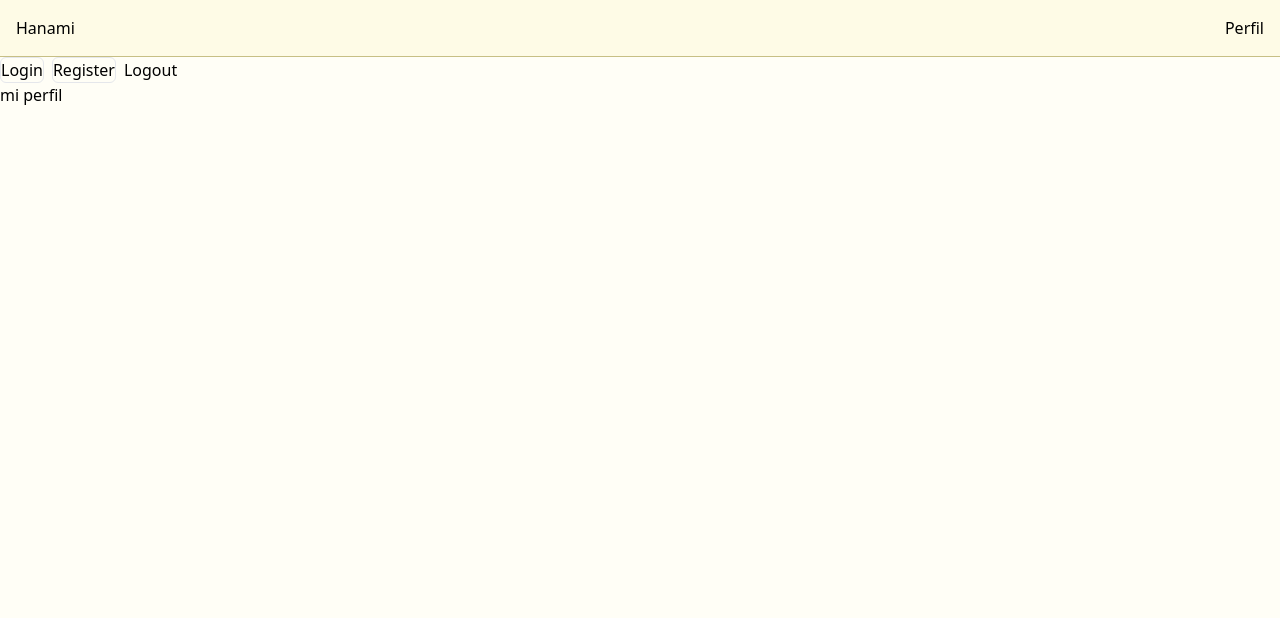
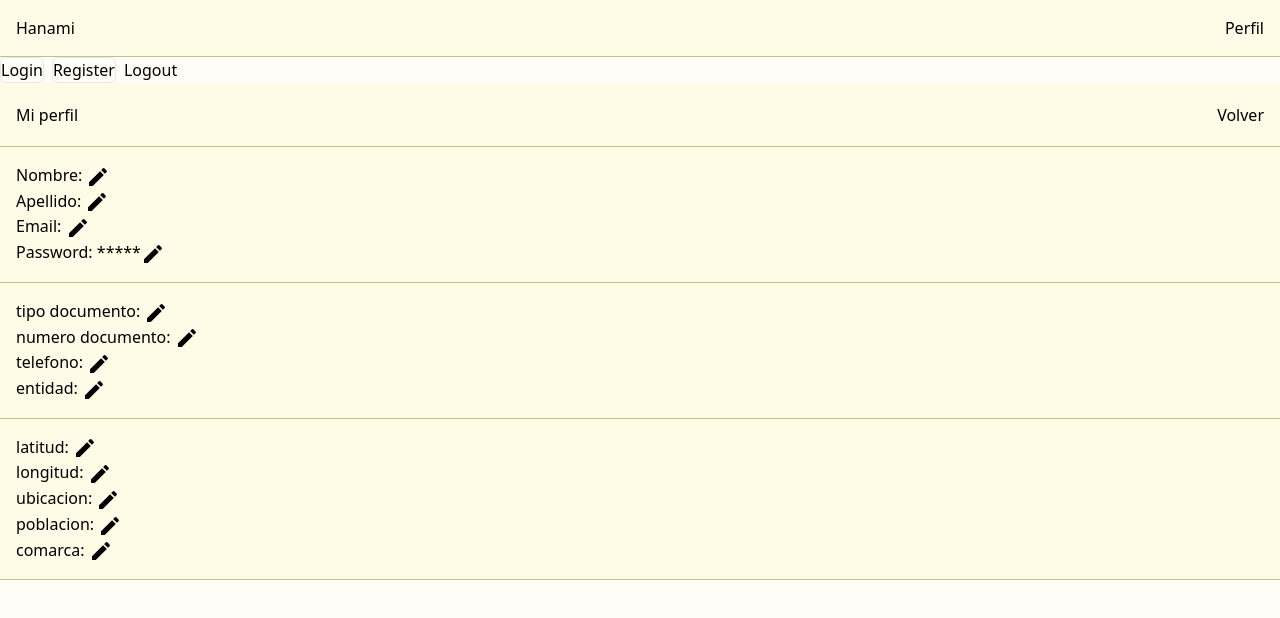
Before and after one commit to salah-NaN/front-backoffice-hanami, a React (Vite) app: page /miperfil in a window 1280 px wide. Shown: the top 618 px of the page. Built offline with nearby package versions, Linux system fonts and the light colour scheme.

Commit message:
Perfil actualizado

```diff
--- a/src/components/MiPerfil.jsx
+++ b/src/components/MiPerfil.jsx
@@ -1,16 +1,311 @@
-import { useNavigate } from 'react-router-dom';
-import { useContext } from 'react';
+import { useNavigate } from "react-router-dom";
+import { useContext, useState, useEffect } from "react";
+import { TextField, Button, Box } from "@mui/material";
 import Contexto from "../Contexto";
-
-import { redirect } from 'react-router-dom';
+import EditIcon from "@mui/icons-material/Edit";
+import SaveIcon from "@mui/icons-material/Save";
 
 export default () => {
-    const redirect = useNavigate();
-    const {loguejat} = useContext(Contexto)
-    console.log(loguejat)
-    return (
-        <div>mi perfil
+  const API_URL = "http://localhost:3000/api";
+  const redirect = useNavigate();
+  const { loguejat } = useContext(Contexto);
+  const [propietario, setPropietario] = useState({});
+  const [editableField, setEditableField] = useState(null);
 
-        </div>
-    )
-}
+  useEffect(() => {
+    if (loguejat && loguejat.propietario_id) {
+      fetch(`${API_URL}/propietarios/${loguejat.propietario_id}`)
+        .then((resp) => resp.json())
+        .then((data) => setPropietario(data))
+        .catch((err) => console.log(err));
+    }
+  }, [loguejat]);
+
+  const handleFieldEdit = (fieldName) => {
+    setEditableField(fieldName);
+  };
+
+  const handleFieldChange = (e, fieldName) => {
+    setPropietario({ ...propietario, [fieldName]: e.target.value });
+  };
+
+  const handleFieldSave = async (fieldName) => {
+    try {
+      const response = await fetch(
+        `${API_URL}/propietarios/${loguejat.propietario_id}`,
+        {
+          method: "PUT",
+          headers: {
+            "Content-Type": "application/json",
+          },
+          body: JSON.stringify({ [fieldName]: propietario[fieldName] }),
+        }
+      );
+      if (response.ok) {
+        setEditableField(null);
+      } else {
+        console.error("Error al guardar los cambios");
+      }
+    } catch (error) {
+      console.error("Error al guardar los cambios:", error);
+    }
+  };
+
+  return (
+    <div>
+      <div className="flex flex-row grid-2 items-center w-full h-16 justify-between p-4 bg-cream-header border-b border-header-border">
+        <h1>Mi perfil</h1>
+        <button onClick={() => redirect("/Home")}>Volver</button>
+      </div>
+      <div className="flex flex-col justify-between w-full h-full p-4 bg-cream-header border-b border-header-border">
+        <p>
+          Nombre:{" "}
+          {editableField === "nombre" ? (
+            <>
+              <input
+                type="text"
+                value={propietario.nombre}
+                onChange={(e) => handleFieldChange(e, "nombre")}
+              />
+              <SaveIcon onClick={() => handleFieldSave("nombre")} />
+            </>
+          ) : (
+            <>
+              {propietario.nombre}
+              <EditIcon onClick={() => handleFieldEdit("nombre")} />
+            </>
+          )}
+        </p>
+        <p>
+          Apellido:{" "}
+          {editableField === "apellidos" ? (
+            <>
+              <input
+                type="text"
+                value={propietario.apellidos}
+                onChange={(e) => handleFieldChange(e, "apellidos")}
+              />
+              <SaveIcon onClick={() => handleFieldSave("apellidos")} />
+            </>
+          ) : (
+            <>
+              {propietario.apellidos}
+              <EditIcon onClick={() => handleFieldEdit("apellidos")} />
+            </>
+          )}
+        </p>
+        <p>
+          Email:{" "}
+          {editableField === "email" ? (
+            <>
+              <input
+                type="text"
+                value={propietario.email}
+                onChange={(e) => handleFieldChange(e, "email")}
+              />
+              <SaveIcon onClick={() => handleFieldSave("email")} />
+            </>
+          ) : (
+            <>
+              {propietario.email}
+              <EditIcon onClick={() => handleFieldEdit("email")} />
+            </>
+          )}
+        </p>
+        <p>
+          Password:{" "}
+          {editableField === "password" ? (
+            <>
+              <input
+                type="text"
+                value={propietario.password}
+                onChange={(e) => handleFieldChange(e, "password")}
+              />
+              <SaveIcon onClick={() => handleFieldSave("password")} />
+            </>
+          ) : (
+            <>
+              {'*****'}
+              <EditIcon onClick={() => handleFieldEdit("password")} />
+            </>
+          )}
+        </p>
+
+        {/* Seccion documentacion*/}
+      </div>
+      <div className="flex flex-col p-4 bg-cream-header border-b border-header-border">
+        <p>
+          tipo documento:{" "}
+          {editableField === "tipo_documento" ? (
+            <>
+              <select
+                value={propietario.tipo_documento}
+                onChange={(e) => handleFieldChange(e, "tipo_documento")}
+              >
+                <option value="DNI">DNI</option>
+                <option value="CIF">CIF</option>
+                <option value="NIE">NIE</option>
+              </select>
+              <SaveIcon onClick={() => handleFieldSave("tipo_documento")} />
+            </>
+          ) : (
+            <>
+              {propietario.tipo_documento}
+              <EditIcon onClick={() => handleFieldEdit("tipo_standard")} />
+            </>
+          )}
+        </p>
+        <p>
+          numero documento:{" "}
+          {editableField === "num_doc" ? (
+            <>
+              <input
+                type="text"
+                value={propietario.num_doc}
+                onChange={(e) => handleFieldChange(e, "num_doc")}
+              />
+              <SaveIcon onClick={() => handleFieldSave("num_doc")} />
+            </>
+          ) : (
+            <>
+              {propietario.num_doc}
+              <EditIcon onClick={() => handleFieldEdit("num_doc")} />
+            </>
+          )}
+        </p>
+        <p>
+          telefono:{" "}
+          {editableField === "telefono" ? (
+            <>
+              <input
+                type="text"
+                value={propietario.telefono}
+                onChange={(e) => handleFieldChange(e, "telefono")}
+              />
+              <SaveIcon onClick={() => handleFieldSave("telefono")} />
+            </>
+          ) : (
+            <>
+              {propietario.telefono}
+
+              <EditIcon onClick={() => handleFieldEdit("telefono")} />
+            </>
+          )}
+        </p>
+        <p>
+          entidad:{" "}
+          {editableField === "entidad" ? (
+            <>
+              <input
+                type="text"
+                value={propietario.entidad}
+                onChange={(e) => handleFieldChange(e, "entidad")}
+              />
+              <SaveIcon onClick={() => handleFieldSave("entidad")} />
+            </>
+          ) : (
+            <>
+              {propietario.entidad}
+              <EditIcon onClick={() => handleFieldEdit("entidad")} />
+            </>
+          )}
+        </p>
+
+        {/* Seccion ubicacion*/}
+      </div>
+      <div className="flex flex-col p-4 bg-cream-header border-b border-header-border">
+        <p>
+          latitud:{" "}
+          {editableField === "latitud" ? (
+            <>
+              <input
+                type="text"
+                value={propietario.latitud}
+                onChange={(e) => handleFieldChange(e, "latitud")}
+              />
+              <SaveIcon onClick={() => handleFieldSave("latitud")} />
+            </>
+          ) : (
+            <>
+              {propietario.latitud}
+              <EditIcon onClick={() => handleFieldEdit("latitud")} />
+            </>
+          )}
+        </p>
+        <p>
+          longitud:{" "}
+          {editableField === "longitud" ? (
+            <>
+              <input
+                type="text"
+                value={propietario.longitud}
+                onChange={(e) => handleFieldChange(e, "longitud")}
+              />
+              <SaveIcon onClick={() => handleFieldSave("longitud")} />
+            </>
+          ) : (
+            <>
+              {propietario.longitud}
+
+              <EditIcon onClick={() => handleFieldEdit("longitud")} />
+            </>
+          )}
+        </p>
+        <p>
+          ubicacion:{" "}
+          {editableField === "ubicacion" ? (
+            <>
+              <input
+                type="text"
+                value={propietario.ubicacion}
+                onChange={(e) => handleFieldChange(e, "ubicacion")}
+              />
+              <SaveIcon onClick={() => handleFieldSave("ubicacion")} />
+            </>
+          ) : (
+            <>
+              {propietario.ubicacion}
+              <EditIcon onClick={() => handleFieldEdit("ubicacion")} />
+            </>
+          )}
+        </p>
+        <p>
+          poblacion:{" "}
+          {editableField === "poblacion" ? (
+            <>
+              <input
+                type="text"
+                value={propietario.poblacion}
+                onChange={(e) => handleFieldChange(e, "poblacion")}
+              />
+              <SaveIcon onClick={() => handleFieldSave("poblacion")} />
+            </>
+          ) : (
+            <>
+              {propietario.poblacion}
+              <EditIcon onClick={() => handleFieldEdit("poblacion")} />
+            </>
+          )}
+        </p>
+        <p>
+          comarca:{" "}
+          {editableField === "comarca" ? (
+            <>
+              <input
+                type="text"
+                value={propietario.comarca}
+                onChange={(e) => handleFieldChange(e, "comarca")}
+              />
+              <SaveIcon onClick={() => handleFieldSave("comarca")} />
+            </>
+          ) : (
+            <>
+              {propietario.comarca}
+              <EditIcon onClick={() => handleFieldEdit("comarca")} />
+            </>
+          )}
+        </p>
+      </div>
+    </div>
+  );
+};
```
Also changed, not shown: package.json (+4 -3 lines), 1 other file (tests, documents, lock files or other folders).
